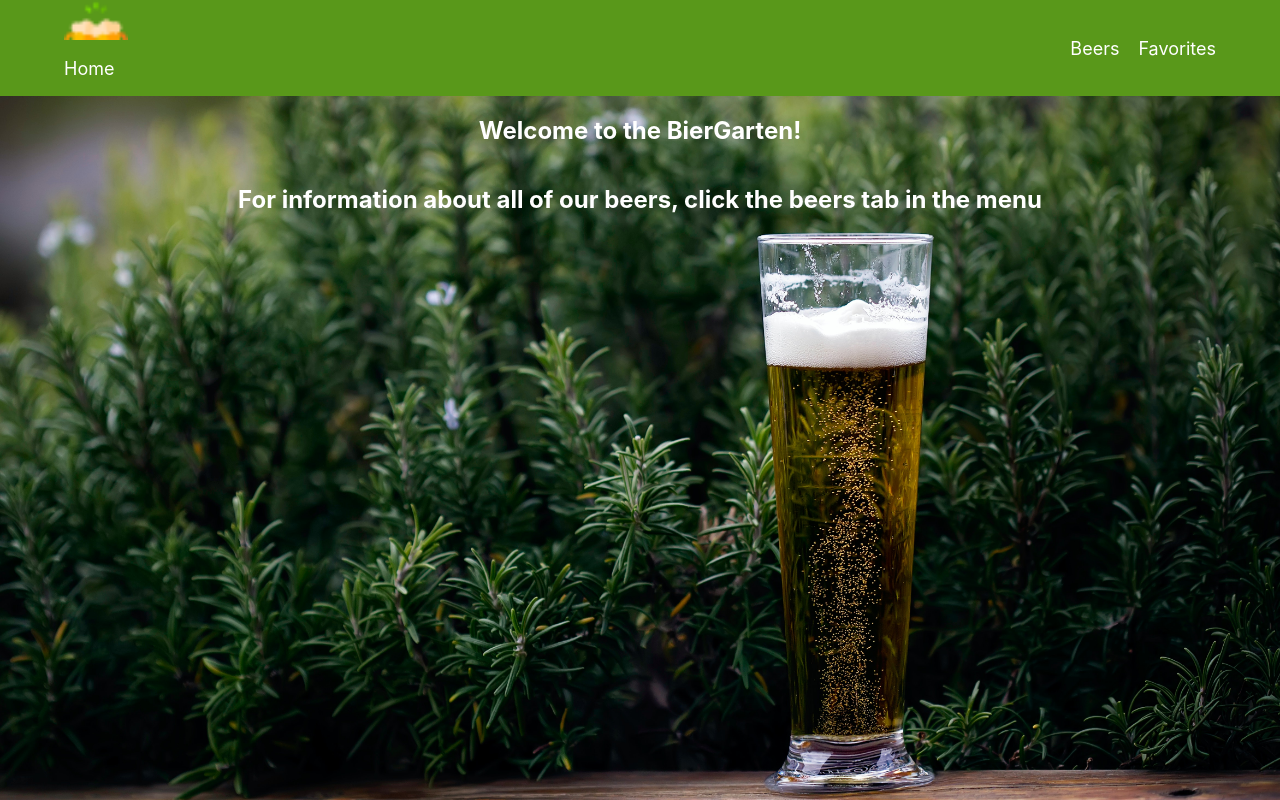
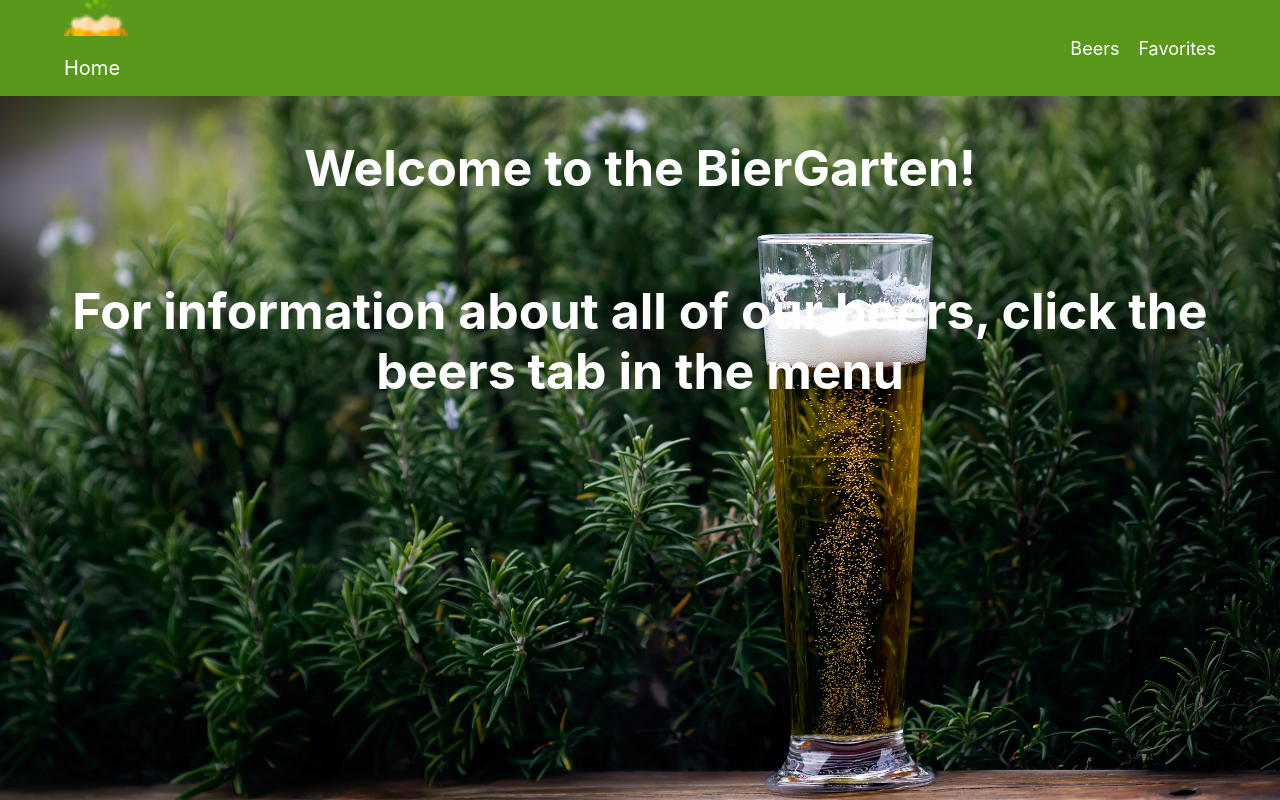
Before and after one commit to keenans1/BierGarten, a React (Create React App) app: page / in a window 1280 px wide. Built offline with nearby package versions, Linux system fonts and the light colour scheme; no server answers.

Commit message:
Add media queries

```diff
--- a/src/CSS/App.css
+++ b/src/CSS/App.css
@@ -3,4 +3,19 @@ main {
     background-repeat: no-repeat;
     background-size: cover;
     height: 100vh;
+    width: 100vw;
 }
+
+@media screen and (min-width: 1000px) {
+    h2 {
+        font-size: 50px;
+    }
+
+    h3 {
+        font-size: 30px;
+    }
+
+    p {
+        font-size: 20px;
+    }
+}
```
